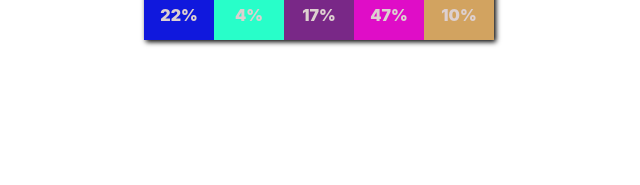
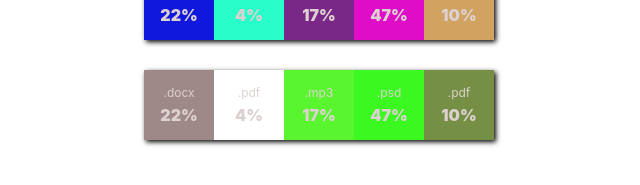
Before and after one commit to k4mmm/component-ts, a React (Create React App) app: page / in a window 1280 px wide. Shown: the part 473-658 px from the top of the page, without its empty margins (321-961 px from the left). Built offline with nearby package versions, Linux system fonts and the light colour scheme.

Commit message:
task 2 done

```diff
--- a/public/index.html
+++ b/public/index.html
@@ -1,14 +1,12 @@
 <!DOCTYPE html>
 <html lang="en">
+
 <head>
   <meta charset="utf-8" />
   <link rel="icon" href="%PUBLIC_URL%/favicon.ico" />
   <meta name="viewport" content="width=device-width, initial-scale=1" />
   <meta name="theme-color" content="#000000" />
-    <meta
-      name="description"
-      content="Web site created using create-react-app"
-    />
+  <meta name="description" content="Web site created using create-react-app" />
   <link rel="apple-touch-icon" href="%PUBLIC_URL%/logo192.png" />
   <!--
       manifest.json provides metadata used when your web app is installed on a
@@ -24,8 +22,9 @@
       work correctly both with client-side routing and a non-root public URL.
       Learn how to configure a non-root public URL by running `npm run build`.
     -->
-    <title>React App</title>
+  <title>React Home Work #1</title>
 </head>
+
 <body>
   <noscript>You need to enable JavaScript to run this app.</noscript>
   <div id="root"></div>
@@ -40,4 +39,5 @@
       To create a production bundle, use `npm run build` or `yarn build`.
     -->
 </body>
+
 </html>
--- a/src/App.jsx
+++ b/src/App.jsx
@@ -16,6 +16,7 @@ export const App = () => {
         likes={user.stats.likes}
       />
       <Statistics stats={statData} title="Stats" />
+      <Statistics stats={statData} />
     </div>
   );
 };
```
Also changed, not shown: src/components/Statistics/Statistics.jsx (+11 -5 lines), 1 other file (tests, documents, lock files or other folders). Lines whose indentation alone changed are shown as unchanged.
